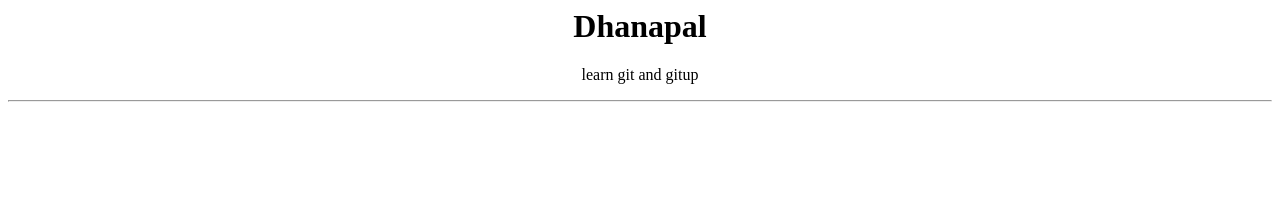
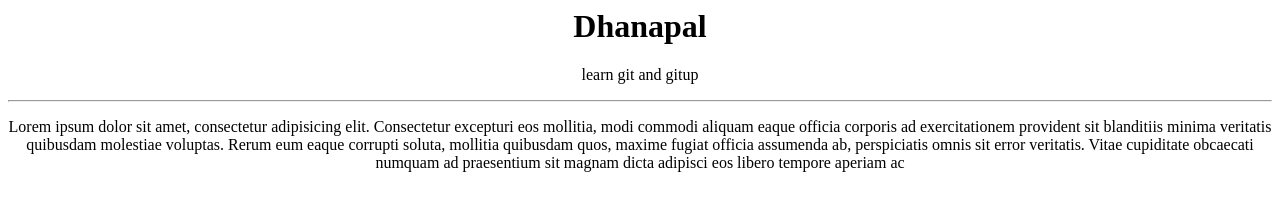
Before and after one commit to Dhanaa20/index, a plain HTML site: page index.html in a window 1280 px wide. Drawn offline with Linux system fonts and the light colour scheme.

Commit message:
added paragraph

```diff
--- a/index.html
+++ b/index.html
@@ -3,3 +3,4 @@
   <p>learn git and gitup</p>
 <center>
   <hr>
+<p>Lorem ipsum dolor sit amet, consectetur adipisicing elit. Consectetur excepturi eos mollitia, modi commodi aliquam eaque officia corporis ad exercitationem provident sit blanditiis minima veritatis quibusdam molestiae voluptas. Rerum eum eaque corrupti soluta, mollitia quibusdam quos, maxime fugiat officia assumenda ab, perspiciatis omnis sit error veritatis. Vitae cupiditate obcaecati numquam ad praesentium sit magnam dicta adipisci eos libero tempore aperiam ac</p>
```
